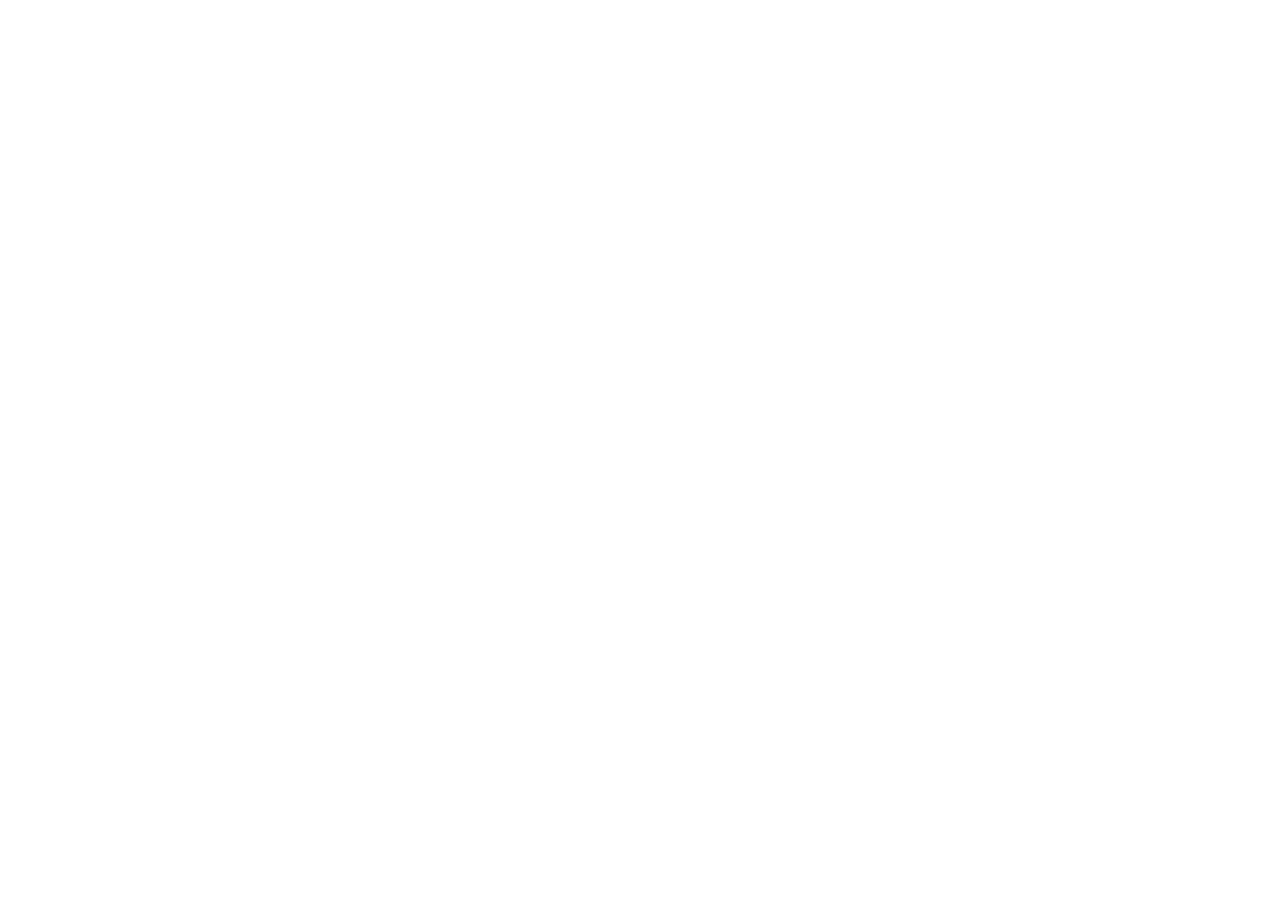
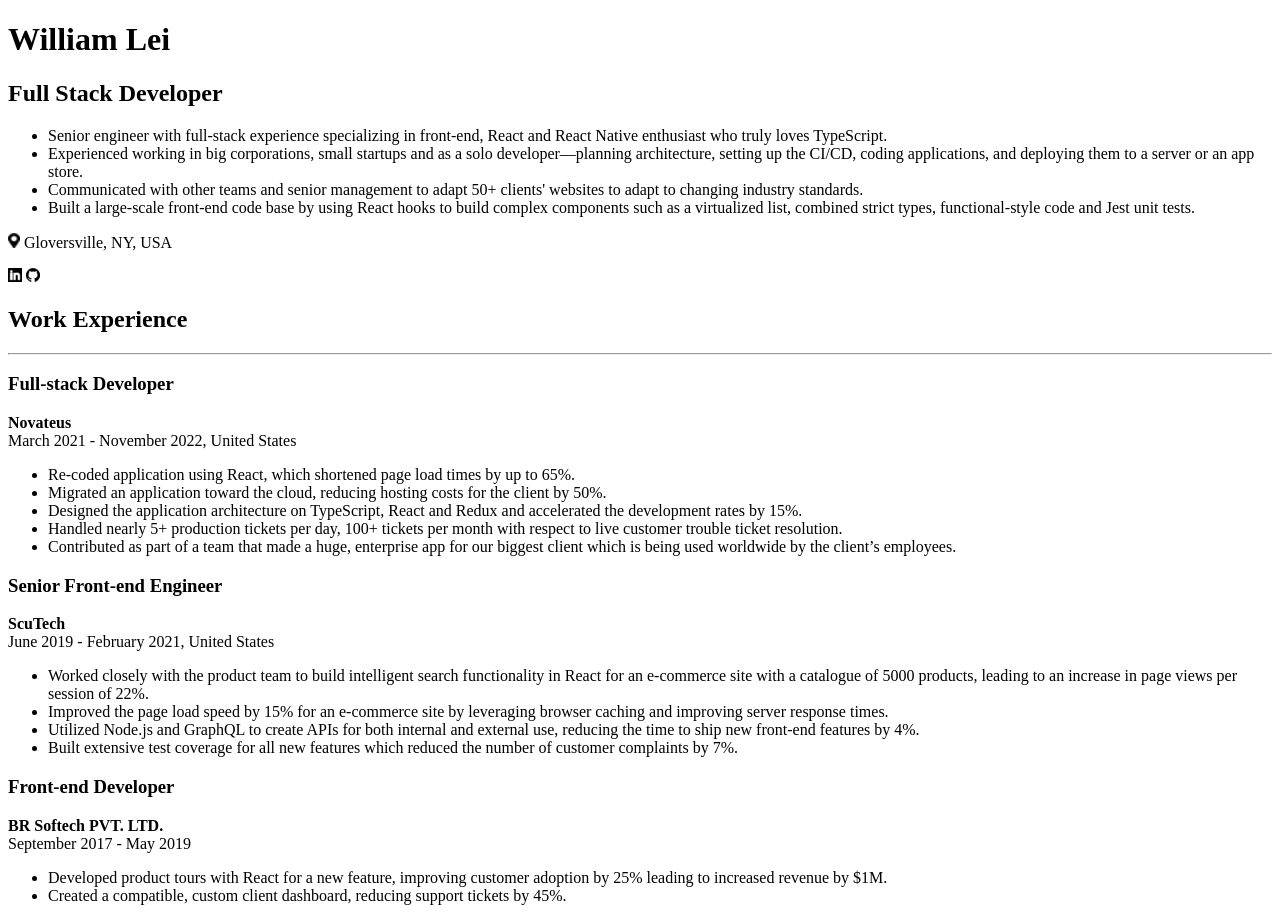
Before and after one commit to subha123-ux/Full-Stack-IBM, a plain HTML site: page day-2/Assignment/index.html in a window 1280 px wide. Before the commit the page ends 800 px from the top, so only its background shows below. Drawn offline with Linux system fonts and the light colour scheme.

Commit message:
assignment 2 file created

```diff
--- a/day-2/Assignment/index.html
+++ b/day-2/Assignment/index.html
@@ -1,11 +1,58 @@
 <!DOCTYPE html>
-<html lang="en">
+<html>
 <head>
-    <meta charset="UTF-8">
-    <meta name="viewport" content="width=device-width, initial-scale=1.0">
-    <title>Day-2</title>
+    <title>William Lei - Full Stack Developer</title>
 </head>
 <body>
+    <h1>William Lei</h1>
+    <h2>Full Stack Developer</h2>
+    <ul>
+        <li>
+            Senior engineer with full-stack experience specializing in front-end, React and React Native enthusiast who truly loves TypeScript.
+        </li>
+        <li>
+            Experienced working in big corporations, small startups and as a solo developer—planning architecture, setting up the CI/CD, coding applications, and deploying them to a server or an app store.
+        </li>
+        <li>
+            Communicated with other teams and senior management to adapt 50+ clients' websites to adapt to changing industry standards.
+        </li>
+        <li>
+            Built a large-scale front-end code base by using React hooks to build complex components such as a virtualized list, combined strict types, functional-style code and Jest unit tests.
+        </li>
+    </ul>
+    <!-- <img src="location2 (1).png" alt="location"> -->
+    <p><img src="location2 (1).png" alt="location">  Gloversville, NY, USA</p>
+    <img src="linkdine.png" alt="linkdine">
+    <img src="github (1).png" alt="github">
+    <h2>Work Experience</h2>
+    <hr>
+    <h3>Full-stack Developer</h3>
+    <p><b>Novateus</b><br>
+    March 2021 - November 2022, United States</p>
+    <ul>
+        <li>Re-coded application using React, which shortened page load times by up to 65%.</li>
+        <li>Migrated an application toward the cloud, reducing hosting costs for the client by 50%.</li>
+        <li>Designed the application architecture on TypeScript, React and Redux and accelerated the development rates by 15%.</li>
+        <li>Handled nearly 5+ production tickets per day, 100+ tickets per month with respect to live customer trouble ticket resolution.</li>
+        <li>Contributed as part of a team that made a huge, enterprise app for our biggest client which is being used worldwide by the client’s employees.</li>
+    </ul>
 
+    <h3>Senior Front-end Engineer</h3>
+    <p><b>ScuTech</b><br>
+    June 2019 - February 2021, United States</p>
+    <ul>
+        <li>Worked closely with the product team to build intelligent search functionality in React for an e-commerce site with a catalogue of 5000 products, leading to an increase in page views per session of 22%.</li>
+        <li>Improved the page load speed by 15% for an e-commerce site by leveraging browser caching and improving server response times.</li>
+        <li>Utilized Node.js and GraphQL to create APIs for both internal and external use, reducing the time to ship new front-end features by 4%.</li>
+        <li>Built extensive test coverage for all new features which reduced the number of customer complaints by 7%.</li>
+    </ul>
+
+    <h3>Front-end Developer</h3>
+    <p><b>BR Softech PVT. LTD.</b><br>
+    September 2017 - May 2019</p>
+    <ul>
+        <li>Developed product tours with React for a new feature, improving customer adoption by 25% leading to increased revenue by $1M.</li>
+        <li>Created a compatible, custom client dashboard, reducing support tickets by 45%.</li>
+    </ul>
 </body>
 </html>
```
Also changed, not shown: day-2/Assignment/github (1).png (added), day-2/Assignment/linkdine.png (added), day-2/Assignment/location2 (1).png (added).
